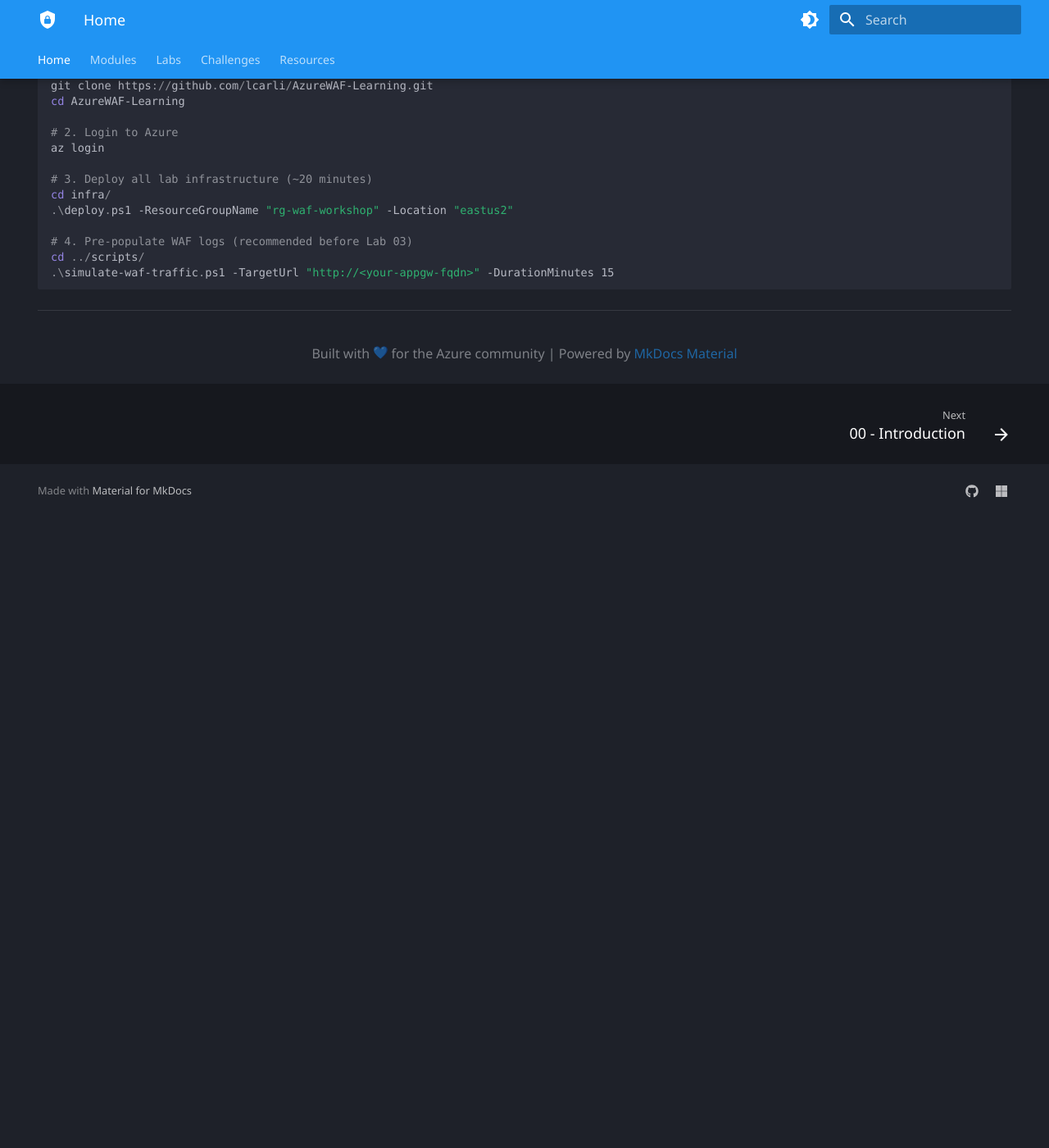
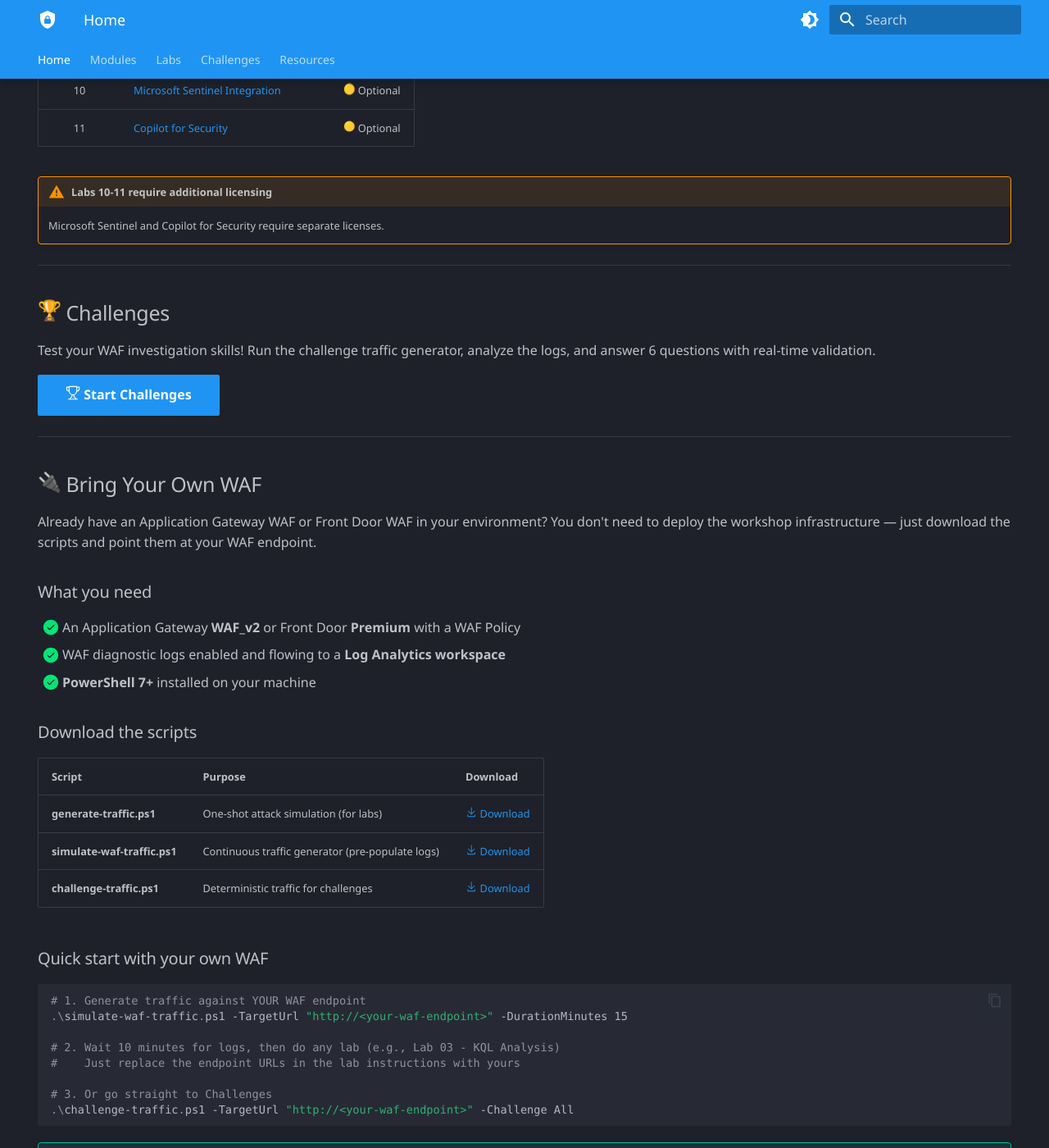
Before and after one commit to lcarli/AzureWAF-Learning, an MkDocs documentation site: the page built from docs/index.md, in a window 1280 px wide and 1400 px high, scrolled down 3046 px. Shown: the whole window at 82% size. Built offline with MkDocs 1.6.1 and Material for MkDocs 9.7.7, drawn with Linux system fonts in a browser that asks for light colours; emoji names are drawn with the system emoji font; some web fonts are replaced; before the commit the page ends 3676 px from its top, so only the background shows below that; some of the changed text lies outside the part shown.

Commit message:
Revamp homepage: add learning paths and Bring Your Own WAF
- 4 learning paths: Full Workshop, Bring Your Own WAF, Self-Study, Challenges Only
- BYOW section: download scripts table, compatibility matrix, quick start
- Updated stats: added Challenges count, removed Topics Covered
- Added Challenges button to hero section
- Clear guidance on which labs work with existing WAF infrastructure

Co-authored-by: Copilot <223556219+Copilot@users.noreply.github.com>

````diff
--- a/docs/index.md
+++ b/docs/index.md
@@ -14,6 +14,7 @@ Centralized Layer 7 protection for your web applications with the latest Azure W
 
 [:octicons-rocket-24: Start Learning](#modules){ .md-button .md-button--primary }
 [:octicons-beaker-24: Jump to Labs](labs/index.md){ .md-button }
+[:octicons-trophy-24: Challenges](challenges/index.md){ .md-button }
 
 </div>
 
@@ -30,8 +31,8 @@ Centralized Layer 7 protection for your web applications with the latest Azure W
 </div>
 
 <div class="stat-card" markdown>
-<div class="number">89</div>
-<div class="label">Topics Covered</div>
+<div class="number">6</div>
+<div class="label">Challenges</div>
 </div>
 
 <div class="stat-card" markdown>
@@ -52,6 +53,46 @@ This workshop covers Azure Web Application Firewall from fundamentals to advance
 - :new: **Copilot for Security** — AI-powered WAF operations
 - :new: **Application Gateway for Containers** — Kubernetes-native WAF
 - :new: **WAF Insights** — Built-in analytics dashboard
+
+---
+
+## :compass: Choose Your Path
+
+<div class="grid cards" markdown>
+
+-   :rocket: **Full Workshop (New Infrastructure)**
+
+    ---
+
+    Deploy the lab infrastructure from scratch and follow all labs in order.
+
+    [:octicons-arrow-right-24: Deploy & Start](labs/setup.md)
+
+-   :wrench: **Bring Your Own WAF**
+
+    ---
+
+    Already have Application Gateway WAF or Front Door WAF? Skip the deploy — download the scripts and jump straight to any lab or challenge.
+
+    [:octicons-arrow-right-24: See instructions below](#bring-your-own-waf)
+
+-   :books: **Self-Study (Theory Only)**
+
+    ---
+
+    Read through the 15 modules as a learning resource — no Azure subscription needed.
+
+    [:octicons-arrow-right-24: Start with Module 01](modules/01-security-fundamentals.md)
+
+-   :trophy: **Challenges Only**
+
+    ---
+
+    Have a WAF running? Download the challenge script, generate traffic, and test your investigation skills.
+
+    [:octicons-arrow-right-24: Start Challenges](challenges/index.md)
+
+</div>
 
 ---
 
@@ -187,7 +228,46 @@ Test your WAF investigation skills! Run the challenge traffic generator, analyze
 
 ---
 
-## :rocket: Quick Start
+## :electric_plug: Bring Your Own WAF { #bring-your-own-waf }
+
+Already have an Application Gateway WAF or Front Door WAF in your environment? You don't need to deploy the workshop infrastructure — just download the scripts and point them at your WAF endpoint.
+
+### What you need
+
+- [x] An Application Gateway **WAF_v2** or Front Door **Premium** with a WAF Policy
+- [x] WAF diagnostic logs enabled and flowing to a **Log Analytics workspace**
+- [x] **PowerShell 7+** installed on your machine
+
+### Download the scripts
+
+| Script | Purpose | Download |
+|--------|---------|----------|
+| **generate-traffic.ps1** | One-shot attack simulation (for labs) | [:octicons-download-24: Download](https://github.com/lcarli/AzureWAF-Learning/blob/main/scripts/generate-traffic.ps1) |
+| **simulate-waf-traffic.ps1** | Continuous traffic generator (pre-populate logs) | [:octicons-download-24: Download](https://github.com/lcarli/AzureWAF-Learning/blob/main/scripts/simulate-waf-traffic.ps1) |
+| **challenge-traffic.ps1** | Deterministic traffic for challenges | [:octicons-download-24: Download](https://github.com/lcarli/AzureWAF-Learning/blob/main/scripts/challenge-traffic.ps1) |
+
+### Quick start with your own WAF
+
+```powershell
+# 1. Generate traffic against YOUR WAF endpoint
+.\simulate-waf-traffic.ps1 -TargetUrl "http://<your-waf-endpoint>" -DurationMinutes 15
+
+# 2. Wait 10 minutes for logs, then do any lab (e.g., Lab 03 - KQL Analysis)
+#    Just replace the endpoint URLs in the lab instructions with yours
+
+# 3. Or go straight to Challenges
+.\challenge-traffic.ps1 -TargetUrl "http://<your-waf-endpoint>" -Challenge All
+```
+
+!!! tip "Which labs work with your own WAF?"
+    | Works directly | Needs adaptation | Needs workshop infra |
+    |:-:|:-:|:-:|
+    | Lab 02, 03, 03B, 04, 05 | Lab 06, 07, 08 (adjust for your FD/AppGW) | Lab 01, 09, 10, 11 |
+    | All 6 Challenges | — | — |
+
+---
+
+## :rocket: Quick Start (New Infrastructure)
 
 ```powershell
 # 1. Clone the repository
````
